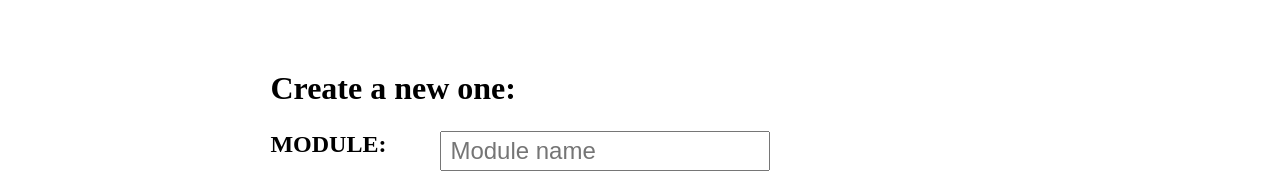
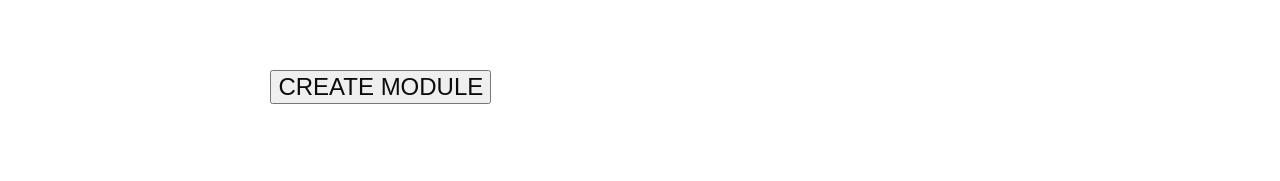
Before and after one commit to redjohnfrv/dndhelper-next, a Next.js app: page /adventures/1 in a window 1280 px wide. Shown: the part 594-775 px from the top of the page. Built offline with nearby package versions, Linux system fonts and the light colour scheme; data requests are answered from the project's data file.

Commit message:
feat: create module show/hide

```diff
--- a/layout/Adventure/CreateModule/CreateModule.tsx
+++ b/layout/Adventure/CreateModule/CreateModule.tsx
@@ -5,12 +5,13 @@ import styled from 'styled-components'
 //** utils
 import {composeValidators, validators} from '../../../helpers'
 import {createModule} from '../../../api/modules'
+import {useSwitcher} from '../../../hooks/useSwitcher'
 import {ICreateModule} from '../../../dto/module'
-import {routes, size} from '../../../constants'
+import {color, routes, size} from '../../../constants'
 
 //** components
 import {Field, Form} from 'react-final-form'
-import {Button, Input, Textarea, TitleH2} from '../../ui'
+import {Button, Input, Textarea} from '../../ui'
 
 interface Props {
   advId: number
@@ -19,6 +20,7 @@ interface Props {
 export const CreateModule = ({advId}: Props) => {
   const router = useRouter()
   const {push} = router
+  const showForm = useSwitcher()
 
   const onSubmit = (values: ICreateModule) => {
     const {module, overview, preview, scenario} = values
@@ -37,8 +39,10 @@ export const CreateModule = ({advId}: Props) => {
 
   return (
     <Wrapper>
-      <TitleH2 text="Create a new one:" />
-      <Form
+      <FormTitle onClick={() => showForm.toggle()}>
+        CREATE MODULE
+      </FormTitle>
+      {showForm.isOn && <Form
         onSubmit={onSubmit}
         render={({handleSubmit, invalid}) => (
           <form onSubmit={handleSubmit}>
@@ -77,7 +81,7 @@ export const CreateModule = ({advId}: Props) => {
             />
           </form>
         )}
-      />
+      />}
     </Wrapper>
   )
 }
@@ -105,3 +109,8 @@ const Wrapper = styled.div`
     margin: 0 0 0 169px;
   }
 `
+const FormTitle = styled.button`
+  font-size: ${size.normalText};
+  color: ${color.black};
+  margin: 0 0 24px 0 !important;
+`
```
